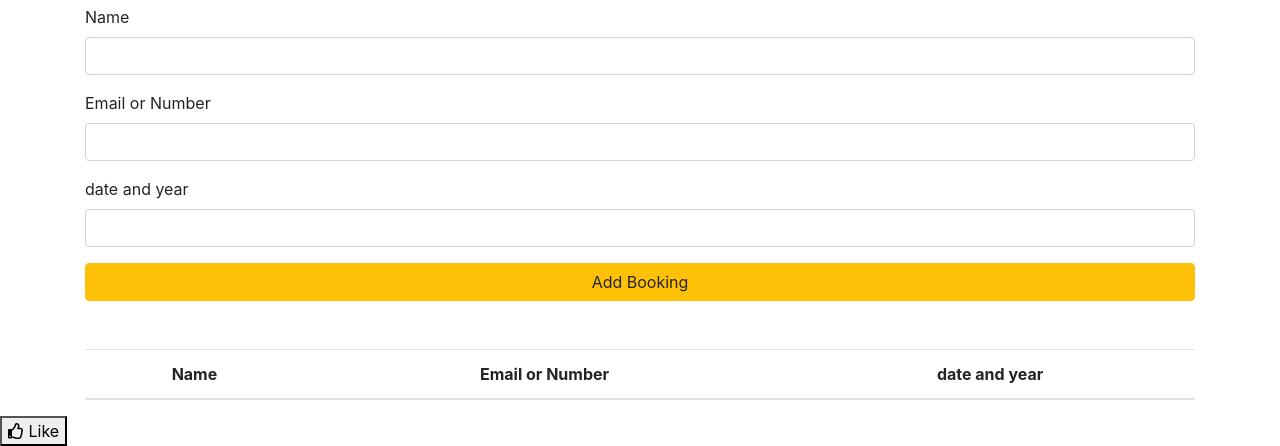
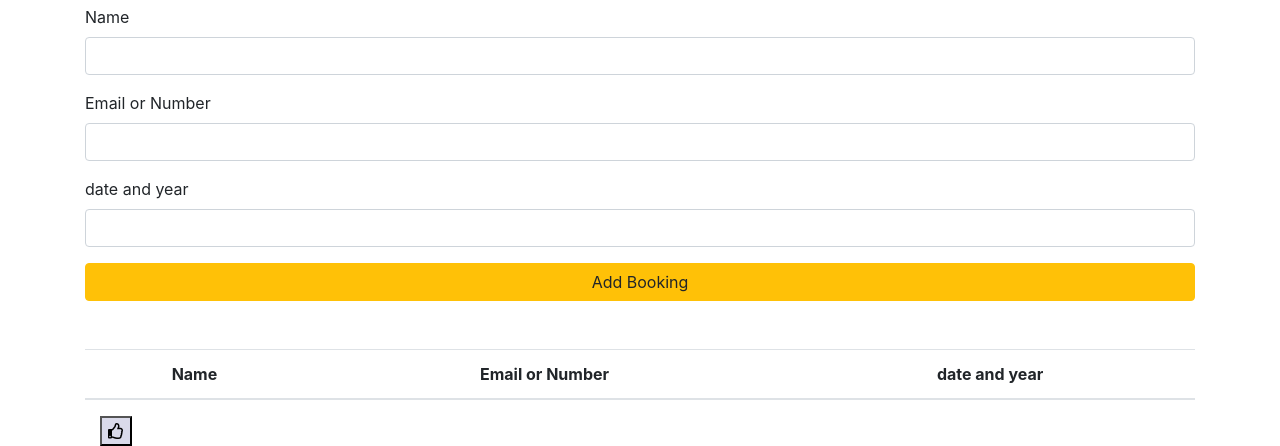
Before and after one commit to badhon4585/challenge-project, a plain HTML site: page contact.html in a window 1280 px wide. Shown: the part 475-921 px from the top of the page. Drawn offline with nearby package versions, Linux system fonts and the light colour scheme.

Commit message:
Update contact.html

```diff
--- a/contact.html
+++ b/contact.html
@@ -74,11 +74,20 @@
             font-size: 70px;
             font-weight: bolder;
         }
-        .like{
+
+        .like {
             font-size: 30px;
 
         }
-
+        .like-btn{
+           background-color: rgba(205, 205, 226, 0.726);
+        }
+        .containe{
+            margin-left: 100px;
+        }
+        .containe :hover{
+            background-color: rgb(83, 168, 194);
+        }
     </style>
 
 </head>
@@ -175,11 +184,13 @@
     </div>
 
     <section>
-         <button class="like-btn">
-             <span id="icon"><i class="far fa-thumbs-up"></i></span>
-             <span id="cont"></span>Like
+        <div class="containe">
+            <button class="like-btn">
+                <span id="icon"><i class="far fa-thumbs-up"></i></span>
+                <span id="cont"></span>
 
-         </button>
+            </button>
+        </div>
     </section>
 
     <script src="contact.js"></script>
```
